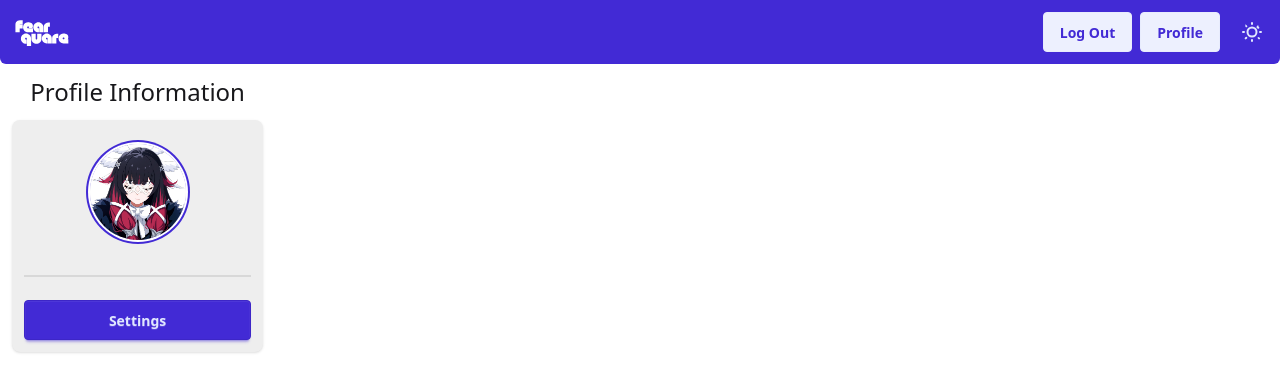
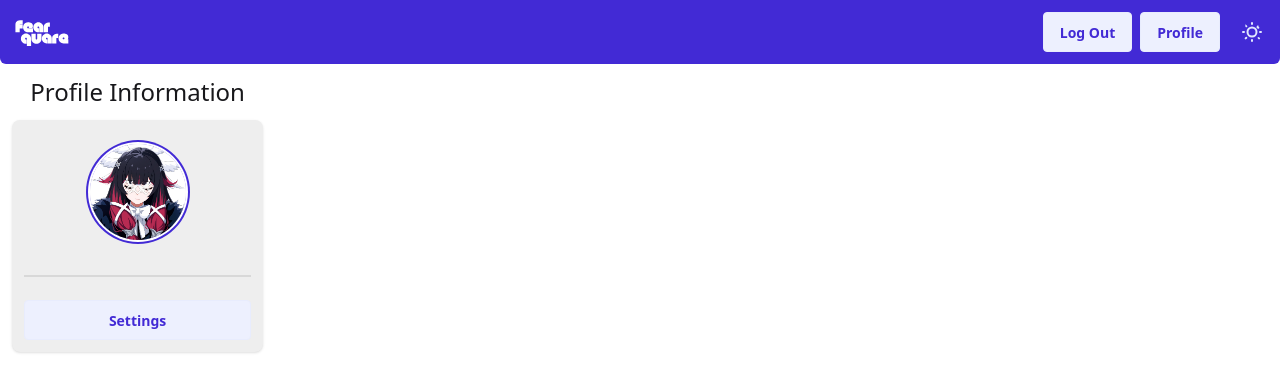
Before and after one commit to FearQuare/anime-tracker, a React (Vite) app in the folder client/: page /profile in a window 1280 px wide. Shown: the top 392 px of the page. Built offline with nearby package versions, Linux system fonts and the light colour scheme; no server answers; sample sign-in values are in the browser's storage.

Commit message:
Settings button style change

```diff
--- a/client/src/components/ProfileCard.jsx
+++ b/client/src/components/ProfileCard.jsx
@@ -18,7 +18,7 @@ export default function ProfileCard({ userData, setUserData, setSectionSelected,
                     <p className="text-base-content">{userData?.username}</p>
                 </div>
                 <div className="divider"></div>
-                {sectionSelected == 'settings' ? <button className="btn disabled w-full rounded-lg hover:cursor-not-allowed">Settings</button> : <button className="btn btn-primary w-full" onClick={handleSettingsSelected}>Settings</button>}
+                {sectionSelected == 'settings' ? <button className="btn disabled w-full rounded-lg hover:cursor-not-allowed">Settings</button> : <button className="btn btn-soft btn-primary w-full" onClick={handleSettingsSelected}>Settings</button>}
             </div>
             <UploadProfilePicture setUserData={setUserData} />
         </div>
```
